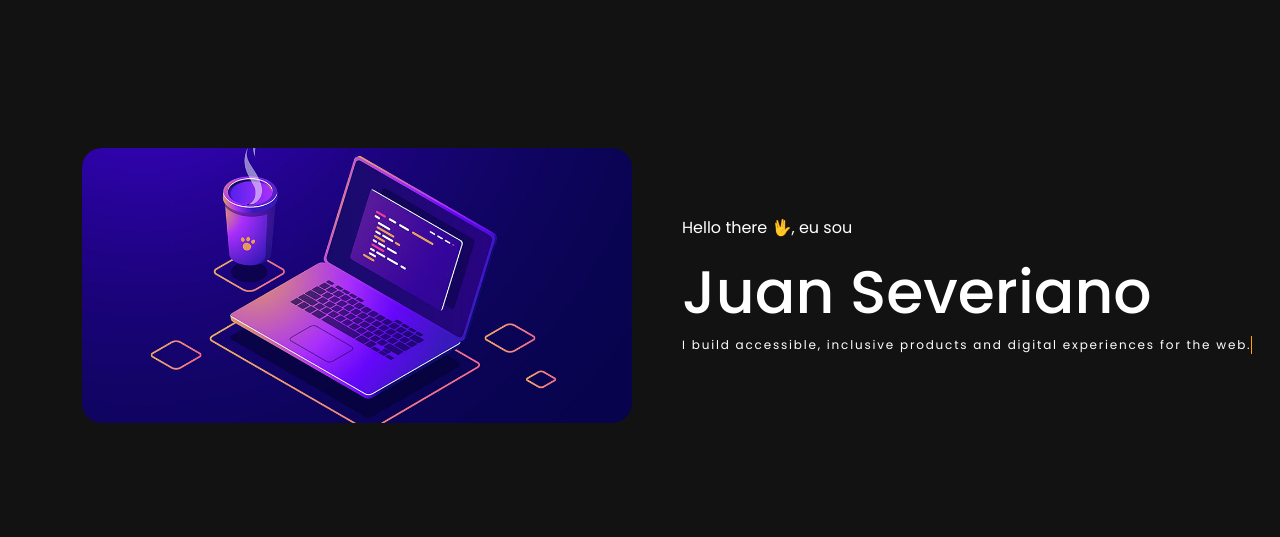
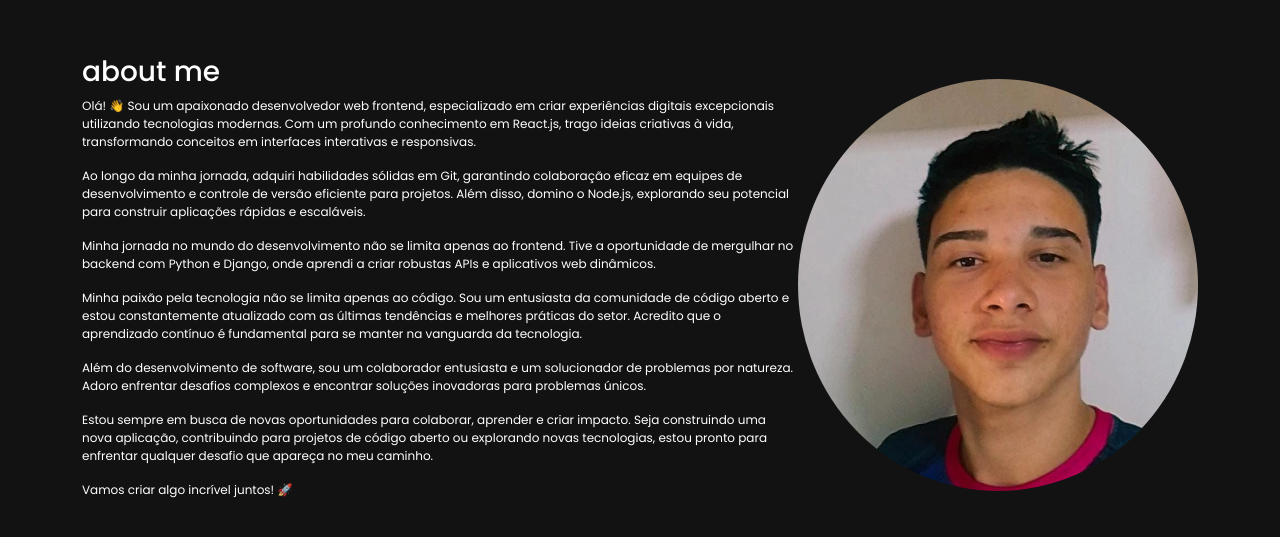
Before and after one commit to Juan-Severiano/portfolio, a React (Vite) app: page / in a window 1280 px wide. Shown: the part 915-1452 px from the top of the page. Built offline with nearby package versions, Linux system fonts and the light colour scheme.

Commit message:
estilização do about concluido

```diff
--- a/index.html
+++ b/index.html
@@ -18,5 +18,7 @@
 
     <script type="module" src="/src/main.jsx"></script>
     <script src="https://cdn.jsdelivr.net/npm/bootstrap@5.3.2/dist/js/bootstrap.bundle.min.js" integrity="sha384-C6RzsynM9kWDrMNeT87bh95OGNyZPhcTNXj1NW7RuBCsyN/o0jlpcV8Qyq46cDfL" crossorigin="anonymous"></script>
+    <script type="module" src="https://unpkg.com/ionicons@7.1.0/dist/ionicons/ionicons.esm.js"></script>
+<script nomodule src="https://unpkg.com/ionicons@7.1.0/dist/ionicons/ionicons.js"></script>
   </body>
 </html>
--- a/src/App.jsx
+++ b/src/App.jsx
@@ -5,7 +5,27 @@ function App() {
   return (
     <>
       <Home />
-      <Home />
+      <section className="container about">
+        <aside className="about-text">
+          <h3>about me</h3>
+          <p>Olá! 👋 Sou um apaixonado desenvolvedor web frontend, especializado em criar experiências digitais excepcionais utilizando tecnologias modernas. Com um profundo conhecimento em React.js, trago ideias criativas à vida, transformando conceitos em interfaces interativas e responsivas.</p>
+
+          <p>Ao longo da minha jornada, adquiri habilidades sólidas em Git, garantindo colaboração eficaz em equipes de           desenvolvimento e controle de versão eficiente para projetos. Além disso, domino o Node.js, explorando seu potencial para           construir aplicações rápidas e escaláveis.</p>
+
+          <p>Minha jornada no mundo do desenvolvimento não se limita apenas ao frontend. Tive a oportunidade de mergulhar no          backend com Python e Django, onde aprendi a criar robustas APIs e aplicativos web dinâmicos.</p>
+
+          <p>Minha paixão pela tecnologia não se limita apenas ao código. Sou um entusiasta da comunidade de código aberto e estou          constantemente atualizado com as últimas tendências e melhores práticas do setor. Acredito que o aprendizado contínuo é         fundamental para se manter na vanguarda da tecnologia.</p>
+
+          <p>Além do desenvolvimento de software, sou um colaborador entusiasta e um solucionador de problemas por natureza. Adoro          enfrentar desafios complexos e encontrar soluções inovadoras para problemas únicos.</p>
+
+          <p>Estou sempre em busca de novas oportunidades para colaborar, aprender e criar impacto. Seja construindo uma nova           aplicação, contribuindo para projetos de código aberto ou explorando novas tecnologias, estou pronto para enfrentar           qualquer desafio que apareça no meu caminho.</p>
+
+          <p>Vamos criar algo incrível juntos! 🚀</p>
+        </aside>
+        <aside className="home-text-description">
+          <img src="/me.png" alt="Uma foto do Francisco Juan" />
+        </aside>
+      </section>
     </>
   )
 }
--- /dev/null
+++ b/src/styles/components/_about.scss
@@ -0,0 +1,14 @@
+section.container.about {
+    display: flex;
+    align-items: center;
+    color: #fff;
+    .about-text {
+        p {
+            font-size: 12px;
+        }
+    }
+    img {
+        max-width: 400px;
+        border-radius: 50%;
+    }
+}
--- a/src/styles/components/_header.scss
+++ b/src/styles/components/_header.scss
@@ -3,7 +3,7 @@
 .header {
     position: fixed;
     top: 0;
-    height: 100px;
+    height: 70px;
     display: flex;
     width: 100vw!important;
     color: #fff;
--- a/src/styles/style.css
+++ b/src/styles/style.css
@@ -10,7 +10,7 @@
 .header {
   position: fixed;
   top: 0;
-  height: 100px;
+  height: 70px;
   display: flex;
   width: 100vw !important;
   color: #fff;
@@ -79,6 +79,19 @@ section.container.home .home-text-description .typewriter {
   }
 }
 
+section.container.about {
+  display: flex;
+  align-items: center;
+  color: #fff;
+}
+section.container.about .about-text p {
+  font-size: 12px;
+}
+section.container.about img {
+  max-width: 400px;
+  border-radius: 50%;
+}
+
 body {
   background-color: #121212;
 }
--- a/src/styles/style.scss
+++ b/src/styles/style.scss
@@ -2,6 +2,7 @@
 @import './components/header';
 @import './abstract/variables';
 @import './components/home';
+@import './components/about';
 
 body {
     background-color: $primary-color;
```
Also changed, not shown: public/me.png (added), 1 other file (tests, documents, lock files or other folders).
